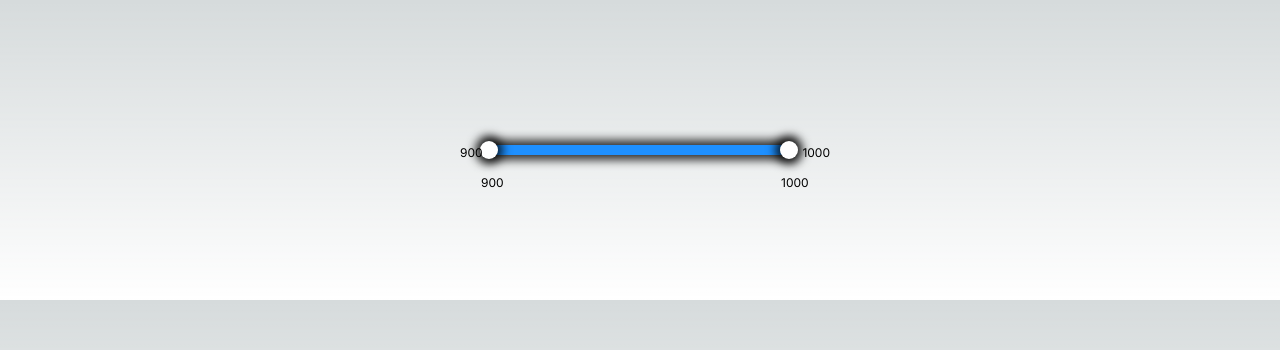
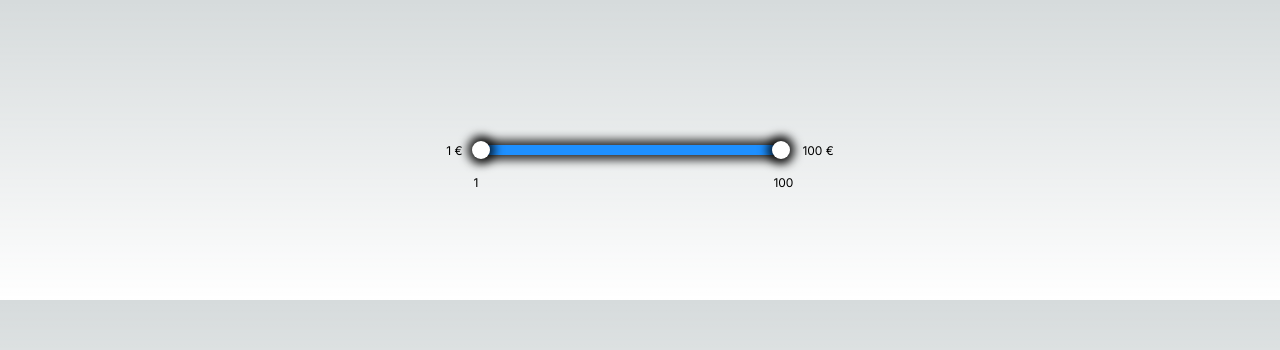
Before and after one commit to miguelgisbert/range-input, a Next.js app: page / in a window 1280 px wide. Shown: the top 350 px of the page. Built offline with nearby package versions, Linux system fonts and the light colour scheme.

Commit message:
Edit min and max

```diff
--- a/src/app/components/range.tsx
+++ b/src/app/components/range.tsx
@@ -10,15 +10,19 @@ const Range: React.FC<RangeProps> = ({ min, max }) => {
   const [dragging, setDragging] = useState<'min' | 'max' | null>(null);
   const rangeRef = useRef<HTMLDivElement>(null);
   const [hover, setHover] = useState<null | 'min' | 'max'>(null);
+  const [editingMin, setEditingMin] = useState(false);
+  const [editingMax, setEditingMax] = useState(false);
+  const [minValue, setMinValue] = useState<number>(min);
+  const [maxValue, setMaxValue] = useState<number>(max);
 
   const getPercentage = useCallback(
-    (value: number) => Math.round(((value - min) / (max - min)) * 100),
-    [min, max]
+    (value: number) => Math.round(((value - minValue) / (maxValue - minValue)) * 100),
+    [minValue, maxValue]
   );
 
   const getValue = useCallback(
-    (percentage: number) => ((max - min) / 100) * percentage + min,
-    [min, max]
+    (percentage: number) => ((maxValue - minValue) / 100) * percentage + minValue,
+    [minValue, maxValue]
   );
 
   const change = useCallback(
@@ -32,7 +36,7 @@ const Range: React.FC<RangeProps> = ({ min, max }) => {
       let value = getValue(percentage);
 
       // Limit the value to the min and max
-      value = Math.max(min, Math.min(max, value));
+      value = Math.max(minValue, Math.min(maxValue, value));
 
       setRange((prev) =>
         type === 'min'
@@ -75,6 +79,21 @@ const Range: React.FC<RangeProps> = ({ min, max }) => {
     };
   }, [handleMouseMoveDocument, handleMouseUp]);
 
+  const handleMinValueChange = () => {
+    setEditingMin(false);
+    setRange((prevRange) => ({
+      ...prevRange,
+      min: minValue > prevRange.min ? minValue : prevRange.min
+    }));
+  }
+  const handleMaxValueChange = () => {
+    setEditingMax(false);
+    setRange((prevRange) => ({
+      ...prevRange,
+      max: maxValue < prevRange.max ? maxValue : prevRange.max
+    }));
+  };
+
   return (
     <div
       style={{
@@ -86,7 +105,34 @@ const Range: React.FC<RangeProps> = ({ min, max }) => {
         alignItems: "center",
         cursor: dragging ==='min' || dragging === 'max' ? 'col-resize' : 'default'
       }}
-    >
+      >
+      {editingMin ? (
+        <input
+          type="number"
+          value={minValue}
+          style={{marginRight: "20px", width: "auto"}}
+          onChange={(e) => setMinValue(Number(e.target.value))}
+          onBlur={handleMinValueChange}
+          onKeyDown={(e) => {
+            if (e.key === 'Enter') {
+              e.preventDefault();
+              handleMinValueChange();
+            }
+          }}
+        />
+      ) : (
+        <div
+          onClick={() => setEditingMin(true)}
+          style={{
+            width: "auto",
+            padding: "10px 20px",
+            fontSize: "12px",
+            cursor: dragging ==='min' || dragging === 'max' ? 'col-resize' : 'pointer'
+            }}
+          >
+            {minValue} €
+        </div>
+      )}
       <div
         ref={rangeRef}
         style={{
@@ -154,34 +200,15 @@ const Range: React.FC<RangeProps> = ({ min, max }) => {
           onMouseEnter={() => setHover('max')}
           onMouseLeave={() => setHover(null)}
         />
-        <div
-          style={{
-            position: 'absolute',
-            left: "-30px",
-            top: 0,
-            fontSize: "12px",
-            cursor: dragging ==='min' || dragging === 'max' ? 'col-resize' : 'default'
-            }}
-          >
-            {min}
-          </div>
-        <div
-          style={{
-            position: 'absolute',
-            right: "-40px",
-            top: 0,
-            fontSize: "12px",
-            cursor: dragging ==='min' || dragging === 'max' ? 'col-resize' : 'default'
-            }}
-          >
-            {max}
-          </div>
+
+
       <div
         style={{
           position: 'absolute',
           left: `${getPercentage(range.min)-3}%`,
           top: '30px',
           fontSize: "12px",
+          zIndex: 5,
           cursor: dragging ==='min' || dragging === 'max' ? 'col-resize' : 'default'
           }}
         >
@@ -199,6 +226,34 @@ const Range: React.FC<RangeProps> = ({ min, max }) => {
           {range.max.toFixed(0)}
         </div>
       </div>
+      {editingMax ? (
+        <input
+          type="number"
+          value={maxValue}
+          style={{marginLeft: "20px", width: "auto"}}
+          onChange={(e) => setMaxValue(Number(e.target.value))}
+          onBlur={handleMaxValueChange}
+          onKeyDown={(e) => {
+            if (e.key === 'Enter') {
+              e.preventDefault();
+              handleMaxValueChange();
+            }
+          }}
+        />
+      ) : (
+        <div
+          onClick={() => setEditingMax(true)}
+          style={{
+            width: "auto",
+            margin: "0 20px",
+            fontSize: "12px",
+            zIndex: 100,
+            cursor: dragging ==='min' || dragging === 'max' ? 'col-resize' : 'pointer'
+            }}
+          >
+            {maxValue} €
+        </div>
+      )}
     </div>
   );
 };
--- a/src/app/page.tsx
+++ b/src/app/page.tsx
@@ -5,7 +5,7 @@ import Range from "./components/range";
 export default function Home() {
   return (
     <div style={{width: "100%", height: "300px", display: "flex", alignContent:"center", flexWrap:"wrap", alignItems:"center", justifyContent: "center"}}>
-        <Range min={900} max={1000} />
+        <Range min={1} max={100} />
     </div>
   );
 }
```
